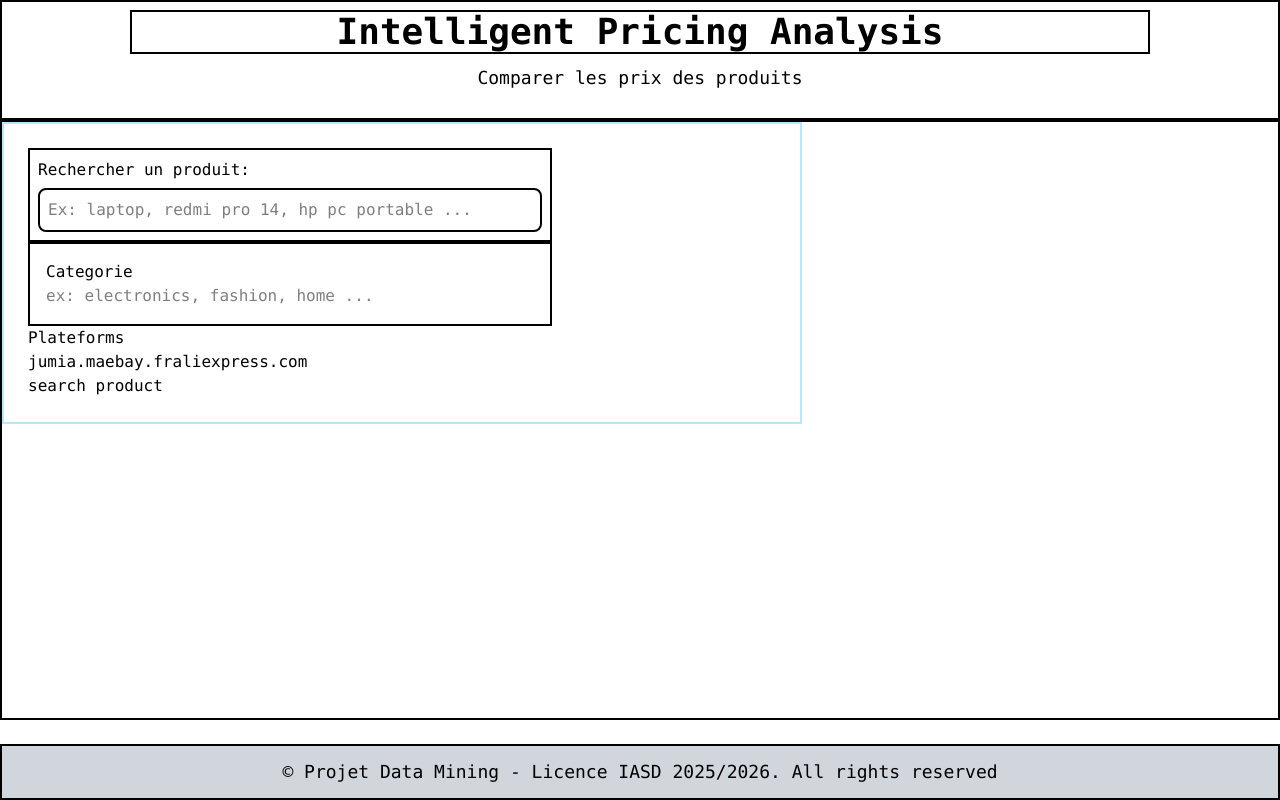
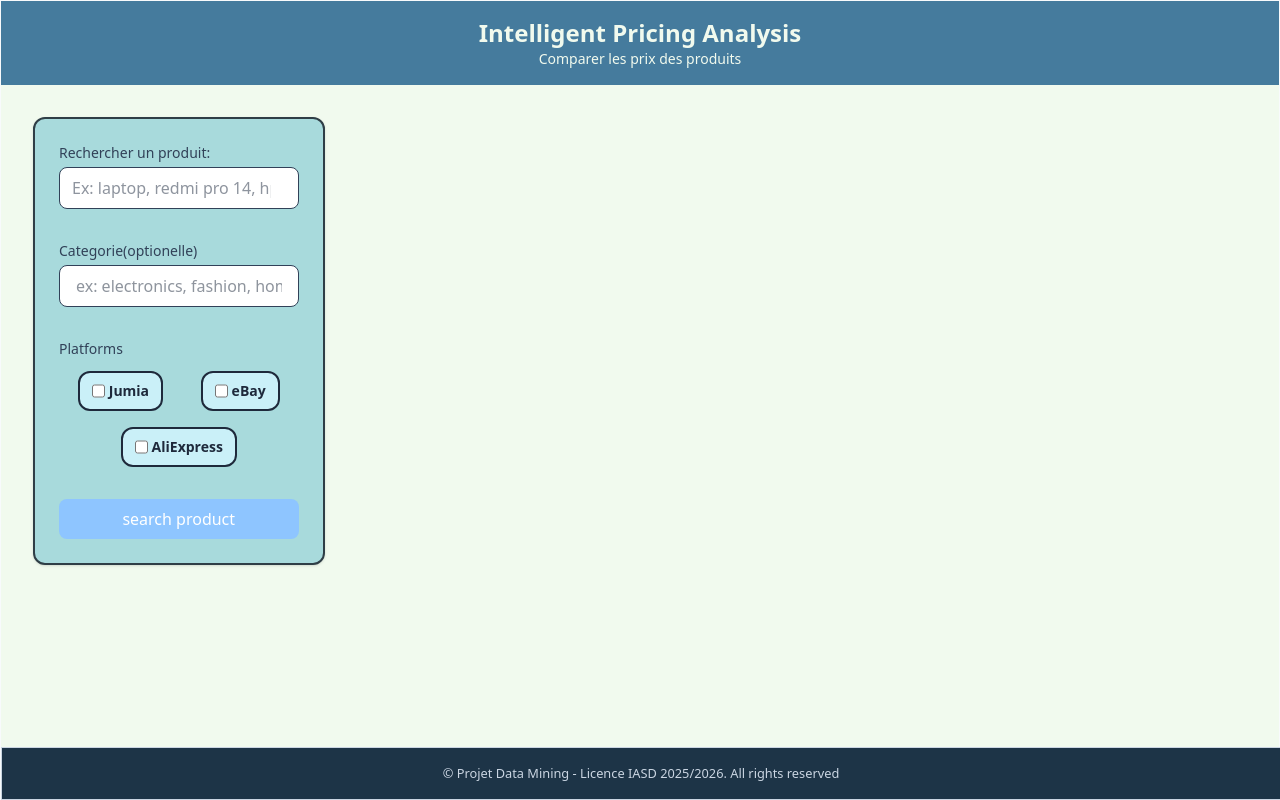
Before and after one commit to S6-IASD/market-research-pricing-analysis, a React (Vite) app in the folder frontend/: page / in a window 1280 px wide. Built offline with nearby package versions, Linux system fonts and the light colour scheme.

Commit message:
ui fixed, searchBar added, il reste encore la logique de search

```diff
--- a/frontend/src/App.tsx
+++ b/frontend/src/App.tsx
@@ -6,7 +6,7 @@ import Footer from "./components/Footer";
 
 function App() {
   return (
-    <div >
+    <div className="min-h-screen border border-slate-50">
       <Header />
 
       <Main />
--- a/frontend/src/components/Footer.tsx
+++ b/frontend/src/components/Footer.tsx
@@ -3,8 +3,8 @@
 export default function Footer() {
 
     return (
-        <footer className="absolute bottom-0 py-3 px-2 border-2 w-[100%] bg-gray-300 ">
-            <p className=" text-lg text-center font-medium ">
+        <footer className="absolute bottom-0 p-2 border-1 w-[100%] bg-[#1d3447] text-slate-300 ">
+            <p className=" text-[.8em] text-center font-medium py-2 ">
 
             &copy; Projet Data Mining - Licence IASD 2025/2026. All rights
             reserved
--- a/frontend/src/components/Header.tsx
+++ b/frontend/src/components/Header.tsx
@@ -1,10 +1,12 @@
-
-
 export default function Header() {
-    return (
-        <header className="text-black text-center py-2 border-2 w-[100%] h-[15vh] ">
-            <h1 className="font-bold text-4xl w-[80%] mx-auto border-2 mb-2.5">Intelligent Pricing Analysis</h1>
-            <p className="text-lg">Comparer les prix des produits</p>
-        </header>
-    )
+  return (
+    <header className="text-black text-center bg-[#457b9d]  ">
+      <nav className="p-4 max-w-7xl mx-auto sm:px-6 lg:px-8">
+        <h1 className="font-bold text-2xl text-[#f1faee] ">
+          Intelligent Pricing Analysis
+        </h1>
+        <p className="text-sm text-[#f1faee]">Comparer les prix des produits</p>
+      </nav>
+    </header>
+  );
 }
--- a/frontend/src/components/Main.tsx
+++ b/frontend/src/components/Main.tsx
@@ -3,8 +3,11 @@ import SearchBar from "./SearchBar"
 
 export default function Main() {
     return (
-        <main>
-            <SearchBar />
+        <main className="max-w-7xl mx-auto px-3 pt-2 lg:p-8 sm:px-4 lg:px-8" >
+            <div className="grid grid-cols-1 lg:grid-cols-4 gap-4 " >
+                <SearchBar />
+                <></>
+            </div>
         </main>
     )
 }
--- a/frontend/src/components/SearchBar.tsx
+++ b/frontend/src/components/SearchBar.tsx
@@ -1,37 +1,57 @@
 import React, { useState } from "react";
-import { PLATEFORMS } from "../types";
+import type {scrapeRequest} from "../types/types";
 
-export default function SearchBar() {
+
+
+interface searchBarProps {
+  onSearch: (request: scrapeRequest) => void;
+  isloading: boolean;
+}
+
+const PLATEFORMS = [
+  { id: 'jumia', label: 'Jumia' },
+  { id: 'ebay', label: 'eBay' },
+  { id: 'aliexpress', label: 'AliExpress' },
+] as const;
+
+export default function SearchBar(/*{onSearch, isloading}: searchBarProps*/) {
   const [query, setQuery] = useState("");
   const [category, setCat] = useState("");
-  const [selectedPlat, setSelectedPlat] = useState<string[]>(
-    PLATEFORMS.map(p => p.id)
-  )
+  const [selectedPlat, setSelectedPlat] = useState<string[]>([]);
 
-  console.log(selectedPlat);
 
-    const handleSubmit = (e: React.FormEvent) => {
+
+  const handleSubmit = (e: React.SubmitEvent) => {
     e.preventDefault();
-    }
+    if(!query.trim()) return;
+    // onSearch({
+    //   query: query.trim(),
+    //   category: category.trim() || undefined,
+    //   platforms: selectedPlat.length > 0? selectedPlat : undefined,
+    // });
 
-    const HandleButtonPlateform = (plateformId: string) => {
-        setSelectedPlat(prev =>
-            prev.includes(plateformId)?
-            prev.filter(p => p !== plateformId) :
-            [...prev, plateformId]
+  };
+
+  function selectPlatButto(platid : string) {
+    setSelectedPlat(prev=>
+      prev.includes(platid)?
+        prev.filter(p=> p !== platid) : [...prev,platid]
     );
 
   }
 
   return (
-    <section className="border-2 h-[75vh] " >
-      <form onSubmit={handleSubmit}
-      className="flex flex-col w-200 border-2 border-sky-200 p-6 items-start justify-around ">
-
-        <article className="border-2 flex px-2 py-2 flex-col gap-[.4em] w-[70%]  ">
-          <label htmlFor="search">Rechercher un produit:</label>
+    <section className=" lg:cols-span-1 ">
+      <form
+        onSubmit={handleSubmit}
+        className="bg-[#a8dadc] border-[#2f3e46] p-3 lg:p-6 shadow-sm rounded-xl border-2 lg:space-y-8 space-y-3 "
+      >
+      <article >
+          <label htmlFor="search" className="block text-sm font-medium text-slate-700 mb-1 ">
+            Rechercher un produit:
+          </label>
           <input
-            className="border-2 p-2 rounded-lg "
+            className="border border-slate-700 px-3 py-2 rounded-lg w-full focus:ring-2 focus:border-[#1d3557] focus:ring-[#1d3557]0 outline-none bg-white text-slate-800 "
             type="search"
             id="search"
             onChange={(e) => setQuery(e.target.value)}
@@ -40,31 +60,52 @@ export default function SearchBar() {
           />
         </article>
 
-        <article className="border-2 flex flex-col p-4 w-[70%] " >
-          <label htmlFor="Categorie">Categorie</label>
+        <article>
+          <label htmlFor="Categorie" className="block text-sm font-medium text-slate-700 mb-1 ">
+            Categorie(optionelle)
+          </label>
           <input
+            className="border border-slate-700  rounded-lg px-4  py-2 w-full outline-none focus:ring-2 focus:ring[#1d3557] focus:border-[#1d3557] bg-white"
             type="text"
             id="Categorie"
+            onChange={(e)=>setCat(e.currentTarget.value)}
+            value={category}
             placeholder="ex: electronics, fashion, home ..."
           />
         </article>
 
         <article>
-            <label>Plateforms</label>
-            <div>
-                {PLATEFORMS.map((plateform) => (
-                    <button
-                        key={plateform.id}
-                        onClick={()=> HandleButtonPlateform(plateform.id)}
+          <span className="block text-sm font-medium text-slate-700 mb-1">Platforms</span>
 
-                    >{plateform.name}
-                    </button>
+          <div className="flex flex-wrap justify-around" >
+            {PLATEFORMS.map(platform=>(
+              <label
+                key={platform.id}
+                className={`flex gap-3 border-2 lg:gap-1  py-2 px-3 rounded-xl
+                  hover:scale-110 duration-300 hover:cursor-pointer
+                  hover:-translate-y-1 ${selectedPlat.includes(platform.id)?
+                  "bg-[#0077b6] border border-2 border-[#03045e] text-white":"bg-[#caf0f8]"}
+                  lg:my-2`}
+                >
+                <input
+                  type="checkbox"
+                  name="platforms"
+                  checked={selectedPlat.includes(platform.id)}
+                  onChange={()=>selectPlatButto(platform.id)}
+                  className={`hover:cursor-pointer accent-blue-200`}
+                />
+                <span className="text-sm font-bold " >{platform.label}</span>
+              </label>
             ))}
           </div>
         </article>
 
-        <button >search product</button>
-
+        <button
+        disabled={/*isloading ||*/ !query.trim()}
+         className="w-full bg-blue-600 text-white py-2 px-4 rounded-lg
+        hover:bg-blue-700 disabled:cursor-not-allowed disabled:bg-blue-300
+        font-medium transition-colors hover:cursor-pointer lg:-mt-4"
+        >search product</button>
       </form>
     </section>
   );
--- a/frontend/src/index.css
+++ b/frontend/src/index.css
@@ -1 +1,12 @@
 @import "tailwindcss";
+
+body {
+  margin: 0;
+  font-family: system-ui, -apple-system, sans-serif;
+  background-color: #f1faee;
+  color: #1e293b;
+}
+
+#root {
+  min-height: 100vh;
+}
--- a/frontend/src/types/index.ts
+++ b/frontend/src/types/types.ts
@@ -3,3 +3,9 @@ export const PLATEFORMS = [
     {id: "ebay", name: "ebay.fr"},
     {id: "aliexpress", name: "aliexpress.com"}
 ] as const;
+
+export interface scrapeRequest{
+    query: string;
+    category?: string;
+    platforms?: string[];
+}
```
Also changed, not shown: frontend/src/components/Stats.tsx (added). Lines whose indentation alone changed are shown as unchanged.
